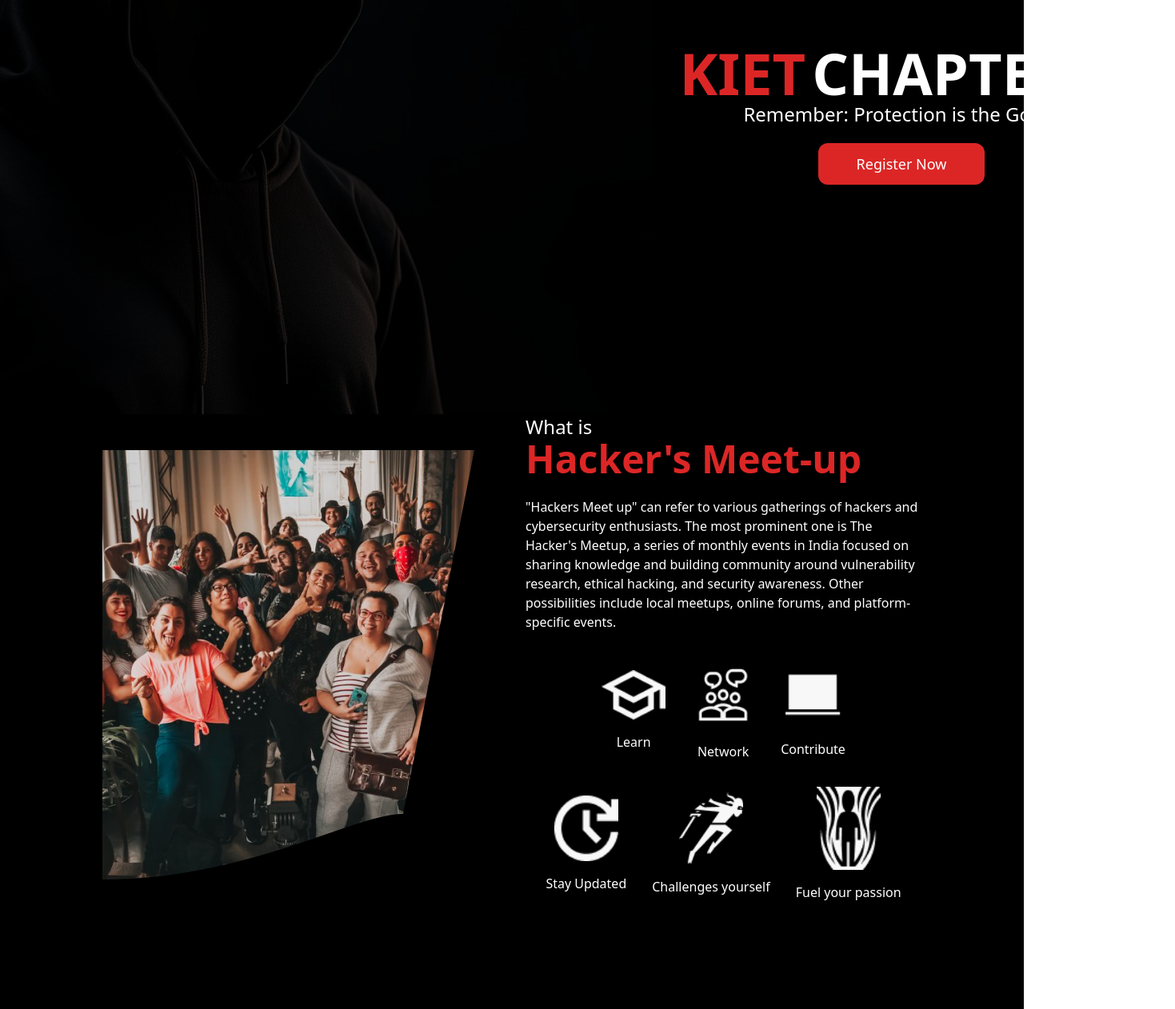
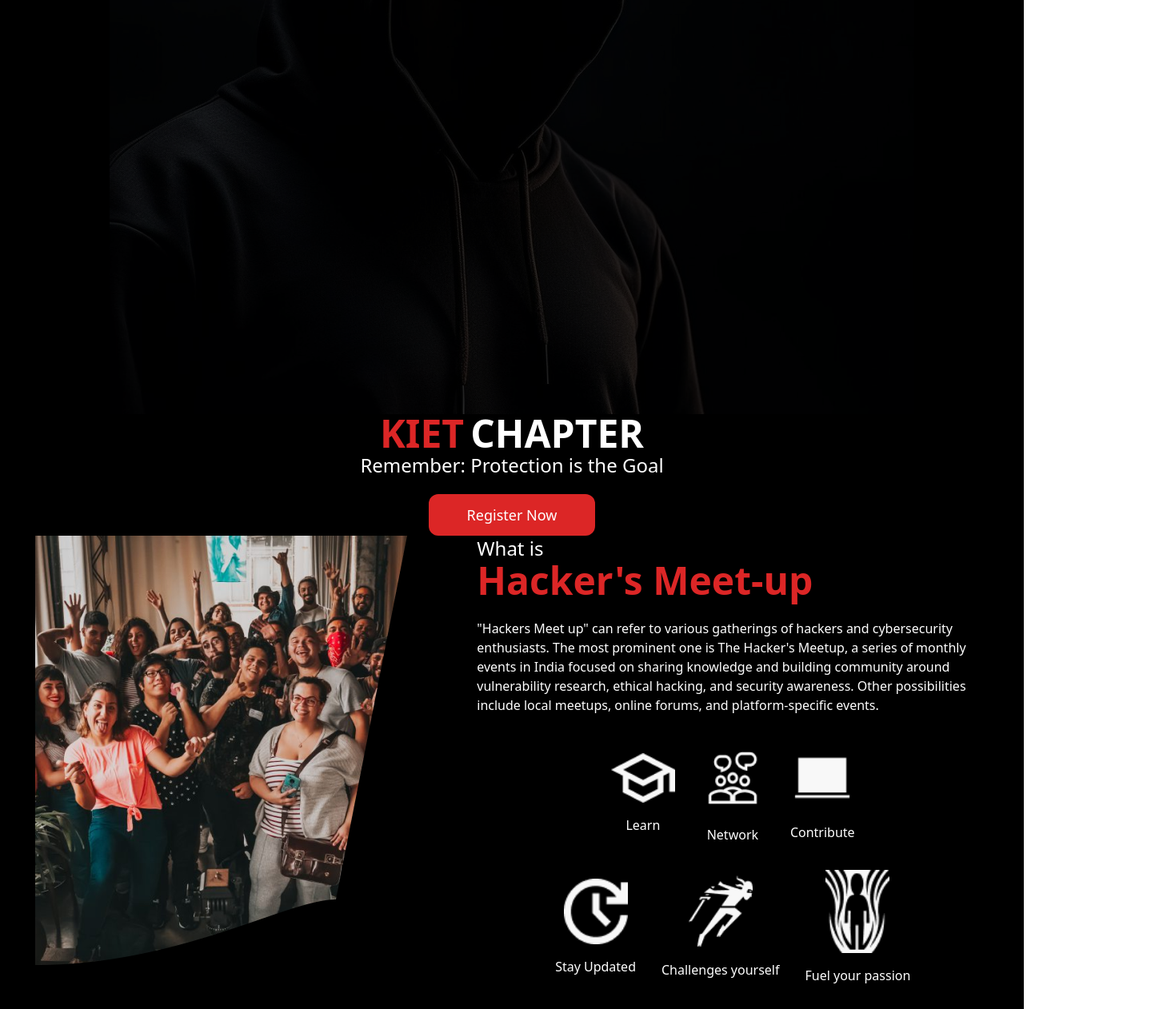
Before and after one commit to JiyaGupta-cs/hackers, a React (Create React App) app in the folder client/: page / in a window 1280 px wide. Shown: the part 344-1606 px from the top of the page at 80% size, 1469 px wide, since content can reach past the window. Built offline with nearby package versions, Linux system fonts and the light colour scheme.

Commit message:
fixed issues

```diff
--- a/client/src/pages/About.js
+++ b/client/src/pages/About.js
@@ -1,25 +1,35 @@
-import React from 'react';
-import AboutPic from './images/Aboutpic.png';
-import SmallPic1 from './images/1.png';
-import SmallPic2 from './images/2.png';
-import SmallPic3 from './images/3.png';
-import SmallPic4 from './images/4.png';
-import SmallPic5 from './images/5.png';
-import SmallPic6 from './images/6.png';
+import React from "react";
+import AboutPic from "./images/Aboutpic.png";
+import SmallPic1 from "./images/1.png";
+import SmallPic2 from "./images/2.png";
+import SmallPic3 from "./images/3.png";
+import SmallPic4 from "./images/4.png";
+import SmallPic5 from "./images/5.png";
+import SmallPic6 from "./images/6.png";
 // import Footer from './Footer';
 
 const About = () => {
   return (
-    <div className=' bg-black '>
-      <div className="flex flex-colmd:flex-row justify-center items-center mx-auto max-w-screen-lg px-4 md:px-0">
-        <img className="pic1 w-full md:w-[600px] mt-24 md:mt-0 md:mr-8" src={AboutPic} alt="foccu" />
-        <div className="flex flex-col justify-center mt-6 md:mt-0 md:ml-8">
-          <p className="para text-2xl text-white">
-            What is
-          </p>
-          <h1 className="text-red-600 text-5xl font-bold mb-6">Hacker's Meet-up</h1>
+    <div className=" bg-black ">
+      <div className="flex flex-wrap justify-around ">
+
+        <div className="">
+          <img src={AboutPic} alt="foccu" className="w-full" />
+        </div>
+
+
+        <div className="flex flex-col w-1/2 ">
+           <p className=" text-2xl text-white">What is</p>
+           <h1 className="text-red-600 text-5xl font-bold mb-6">
+            Hacker's Meet-up
+           </h1>
           <p className="text-white mb-5">
-            "Hackers Meet up" can refer to various gatherings of hackers and cybersecurity enthusiasts. The most prominent one is The Hacker's Meetup, a series of monthly events in India focused on sharing knowledge and building community around vulnerability research, ethical hacking, and security awareness. Other possibilities include local meetups, online forums, and platform-specific events.
+            "Hackers Meet up" can refer to various gatherings of hackers and
+            cybersecurity enthusiasts. The most prominent one is The Hacker's
+            Meetup, a series of monthly events in India focused on sharing
+            knowledge and building community around vulnerability research,
+            ethical hacking, and security awareness. Other possibilities include
+            local meetups, online forums, and platform-specific events.
           </p>
           <div className="flex flex-wrap justify-center items-center w-full">
             <div className="flex flex-col items-center p-4">
@@ -51,7 +61,7 @@ const About = () => {
           </div>
         </div>
       </div>
-      {/* <Footer/> */}
+
     </div>
   );
 };
--- a/client/src/pages/Home.js
+++ b/client/src/pages/Home.js
@@ -11,25 +11,33 @@ const Home = () => {
     <div>
 
       <div className='team' style={{ backgroundColor: 'black' }}>
-        <div className='flex flex-col md:flex-row justify-center items-center
-         px-4 md:px-0'>
-          <img className='pic2 w-full md:w-auto md:max-w-1/2' src={HomeBg} alt="KIET Chapter" />
-          <div className='flex flex-col justify-center md:ml-8 mt-4 md:mt-0'>
-            <h1 className="heading  text-white md:mr-32 text-7xl md:text-7xl font-bold flex items-center">
-              <span className='text-red-600 mr-2'>KIET</span>
-              <span className='text-white'>CHAPTER</span>
+        <div className='flex flex-col flex-wrap md:flex-row justify-center items-center
+         px-0 md:px-0 '>
+          <img className='' src={HomeBg} alt="KIET Chapter" />
+
+
+          <div className='flex flex-col justify-center '>
+            <h1 className=" flex justify-center  gap-2heading text-white  font-bold items-center">
+              <span className='text-red-600 text-5xl mr-2'>KIET</span>
+              <span className='text-white text-5xl'>CHAPTER</span>
             </h1>
-            <p className="text-white text-2xl ml-14 md:text-2xl md:ml-20">
+            <div className='flex justify-center place-content-center '>
+
+            <p className="text-white text-2xl md:text-2xl ">
               Remember: Protection is the Goal
             </p>
-            <div className="btn flex justify-center pt-5 md:mt-0">
+            </div>
+            <div className=" flex justify-center place-content-center items-center pt-5">
               <Link to="/registration">
-                <button className="btn-1 bg-red-600 text-white text-lg md:mr-16 px-12 py-3 rounded-xl">
+                <button className="btn-1 bg-red-600 text-white text-lg  px-12 py-3 rounded-xl">
                   Register Now
                 </button>
               </Link>
             </div>
           </div>
+
+
+
         </div>
        <About/>
        <EventSection/>
```
Also changed, not shown: 1 other file (tests, documents, lock files or other folders).
